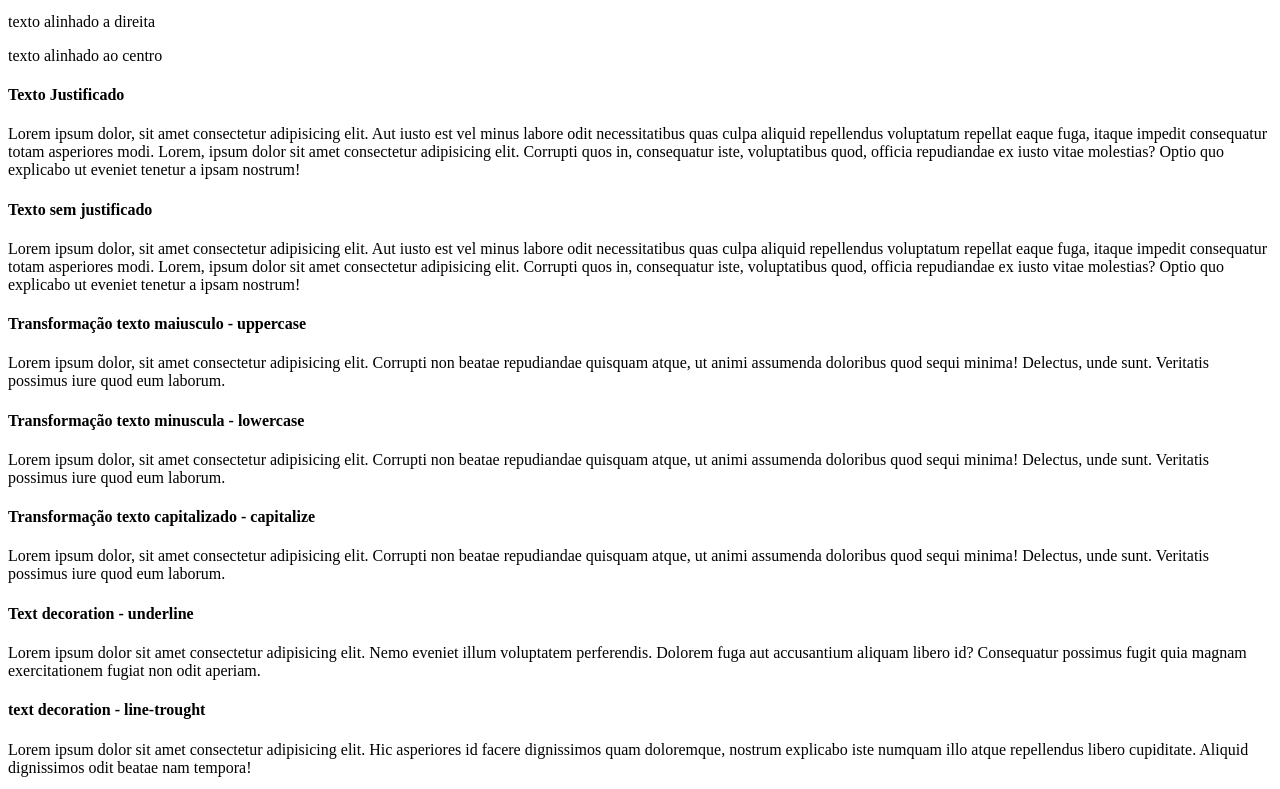
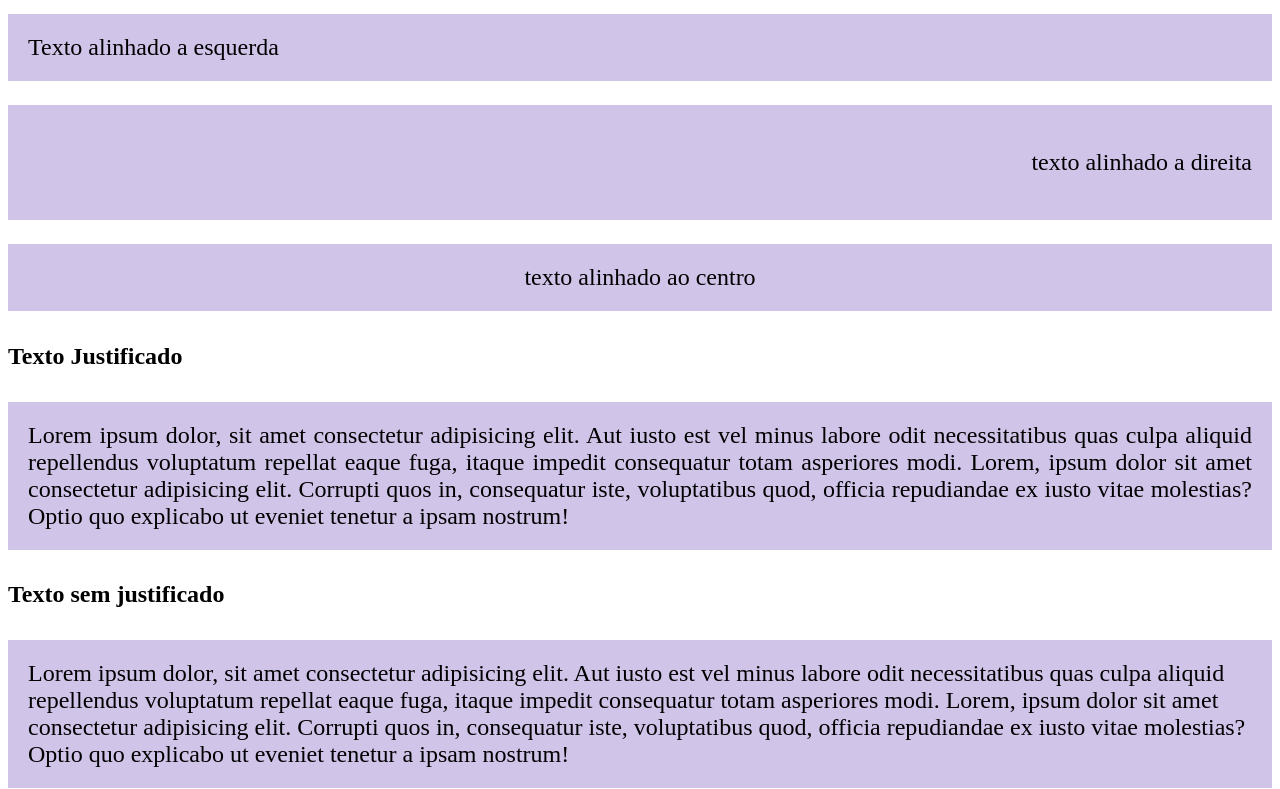
Before and after one commit to Daniel-W-Carvalho/aulas, a plain HTML site: page CSS-Intermediário/02- Estilos-de-texto/index.html in a window 1280 px wide. Shown: the part 88-877 px from the top of the page. Drawn offline with Linux system fonts and the light colour scheme; files that its build step writes are made by us from their sources.

Commit message:
Adicionando aulas

```diff
--- a/CSS-Intermediário/02- Estilos-de-texto/index.html
+++ b/CSS-Intermediário/02- Estilos-de-texto/index.html
@@ -4,7 +4,7 @@
     <meta charset="UTF-8">
     <meta http-equiv="X-UA-Compatible" content="IE=edge">
     <meta name="viewport" content="width=device-width, initial-scale=1.0">
-    <link rel="stylesheet" href="../02-/style.css">
+    <link rel="stylesheet" href="./style.css">
     <title>Estilos de Textos</title>
 </head>
 <body>
```
